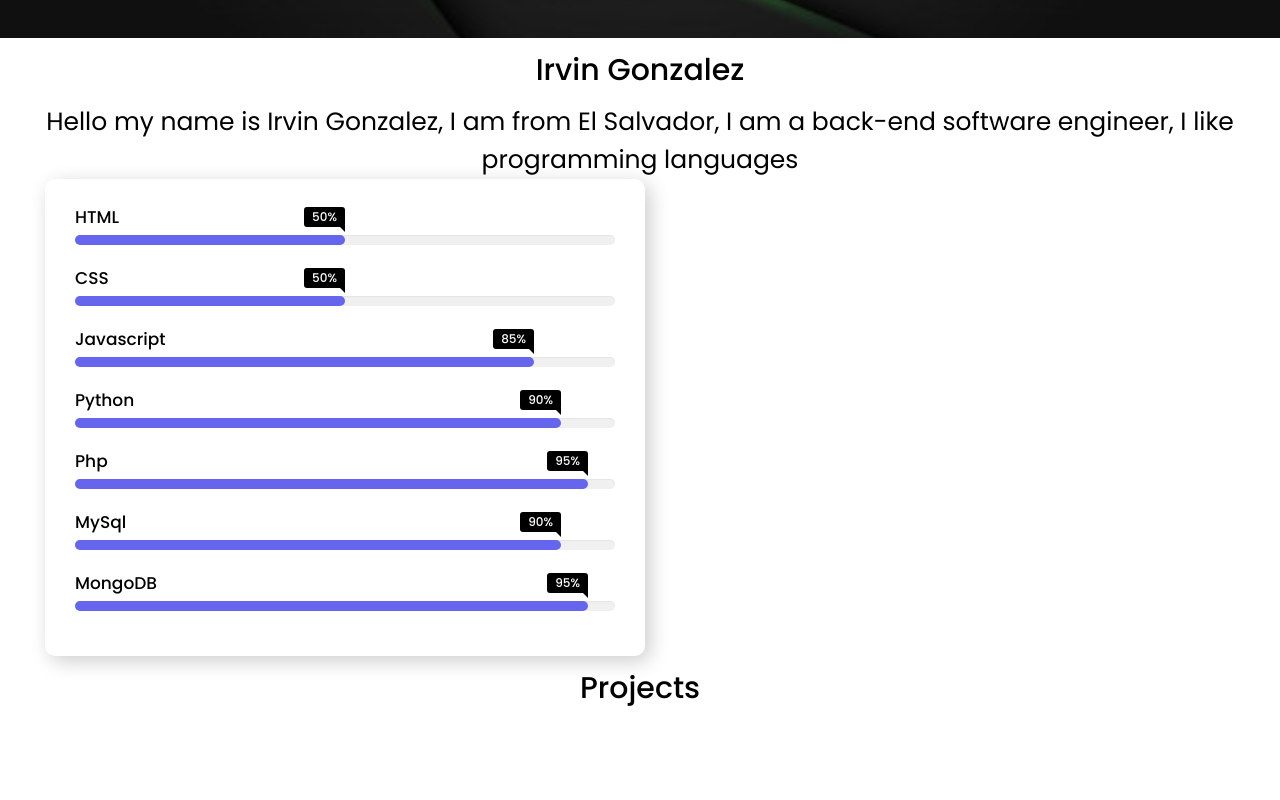
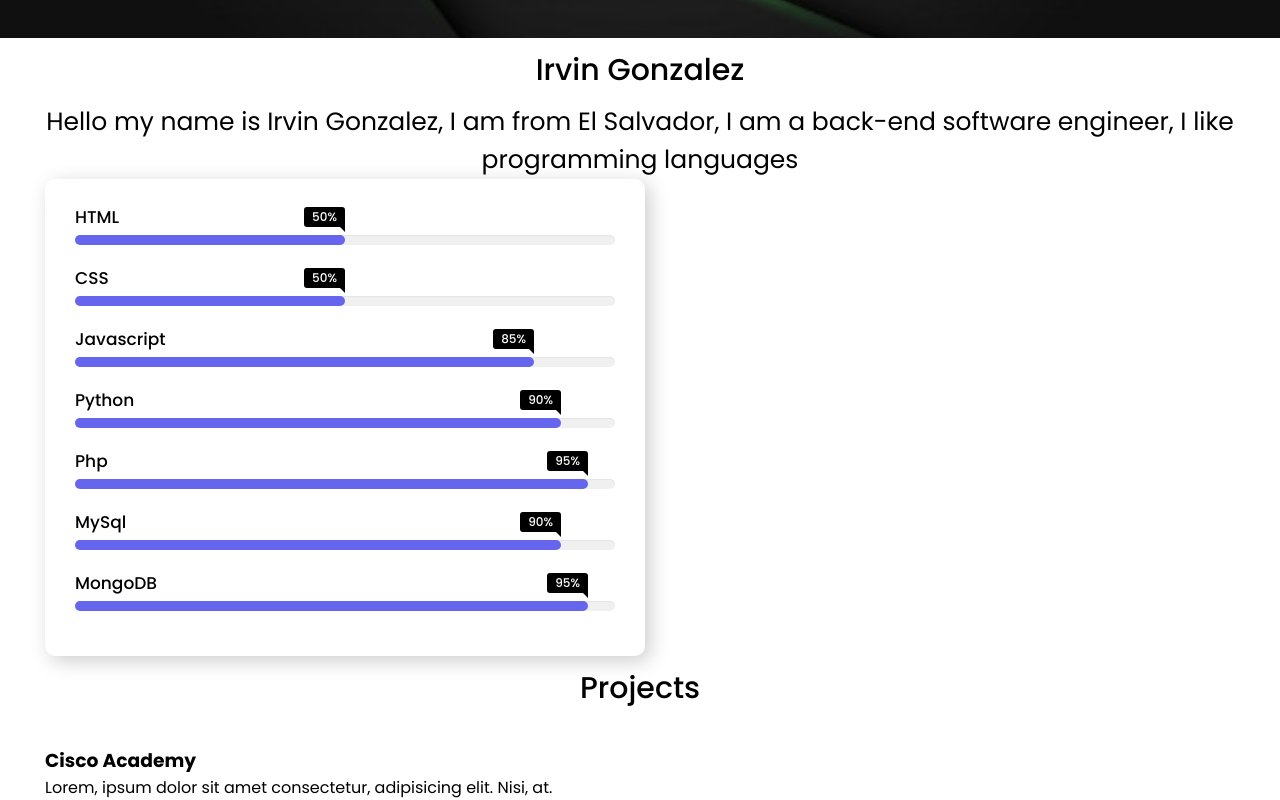
Before and after one commit to Irvincoder/irvincoder, a plain HTML site: page index.html in a window 1280 px wide. Shown: the part 762-1562 px from the top of the page. Before the commit the page ends 1483 px from the top, so only its background shows below. Drawn offline with Linux system fonts and the light colour scheme.

Commit message:
modificacion

```diff
--- a/index.html
+++ b/index.html
@@ -99,7 +99,24 @@
 	</section>
 	<section id="projects" class="content">
 		<h1 class="title">Projects</h1>
+    <div class="cards">
+      <div class="card">
+        <div class="card-img">
+          <img src="..." alt="">
+        </div>
+        <div class="card-title">
+          <h3>Cisco Academy</h3>
+        </div>
+        <div class="card-body">
+          <p>
+            Lorem, ipsum dolor sit amet consectetur, adipisicing elit. Nisi, at.
+          </p>
+        </div>
+        <div class="card-icons">
 
+        </div>
+      </div>
+    </div>
 	</section>
 <script src="js/app.js"></script>
 </body>
```
